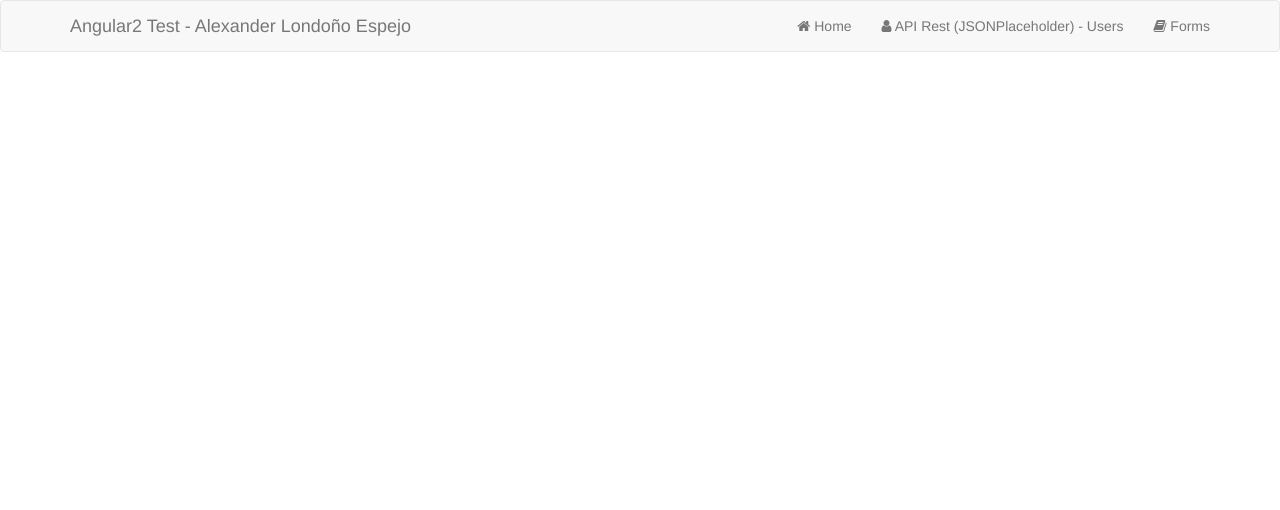
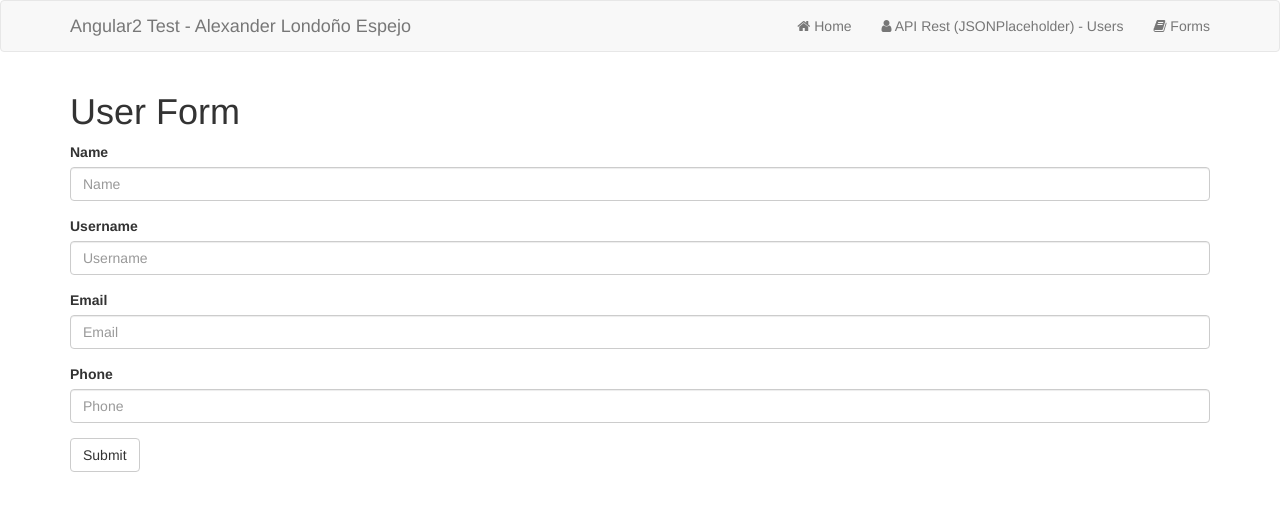
Before and after one commit to alexlondon07/test-API-Rest-Angular2, an Angular app: page /user-form in a window 1280 px wide. Before the commit this address led to /. Shown: the top 510 px of the page. Built offline with nearby package versions, Linux system fonts and the light colour scheme.

Commit message:
Creando formulario de Usuario

```diff
--- a/src/app/app.component.ts
+++ b/src/app/app.component.ts
@@ -11,7 +11,7 @@ import { Component } from '@angular/core';
                 <ul class="nav navbar-nav navbar-right">
                     <li><a href="#"><i class="fa fa-home"></i> Home</a></li>
                     <li><a class="nav-link" routerLink="/user"><i class="fa fa-user"></i> API Rest (JSONPlaceholder) - Users</a></li>
-                    <li><a href="#"><i class="fa fa-book"></i> Forms</a></li>
+                    <li><a class="nav-link" routerLink="/user-form"><i class="fa fa-book"></i> Forms</a></li>
                 </ul>
             </div>
       </nav>
--- a/src/app/app.module.ts
+++ b/src/app/app.module.ts
@@ -26,6 +26,10 @@ import { FormUserComponentComponent } from './form-user-component/form-user-comp
         {
             path: 'user',
             component: ApiUsersComponentComponent
+        },
+        {
+            path: 'user-form',
+            component: FormUserComponentComponent
         }
     ])
   ],
--- a/src/app/form-user-component/form-user-component.component.html
+++ b/src/app/form-user-component/form-user-component.component.html
@@ -1,3 +1,32 @@
-<p>
-  form-user-component works!
-</p>
+
+<div class="container">
+  <h1>User Form</h1>
+  <form (ngSubmit)="onSubmit()">
+    <div class="form-group">
+      <label for="name">Name</label>
+      <input type="text" name="name" id="name" placeholder="" class="form-control" [(ngModel)]="userForm.name"
+      required #name="ngModel" placeholder="Name" autocomplete="false">
+      <span *ngIf="!name.valid && !name.pristine">El name es required.</span>
+    </div>
+
+    <div class="form-group">
+      <label for="username">Username</label>
+      <input type="text" name="username" id="username" placeholder="Email" class="form-control" [(ngModel)]="userForm.username"
+      required #username="ngModel" placeholder="Username" autocomplete="false">
+      <span *ngIf="!username.valid && !username.pristine">El username es required.</span>
+    </div>
+
+    <div class="form-group">
+      <label for="email">Email</label>
+      <input type="text" name="email" id="email" placeholder="Email" class="form-control" [(ngModel)]="userForm.email"
+      required #email="ngModel" placeholder="Email" autocomplete="false">
+    </div>
+
+    <div class="form-group">
+      <label for="phone">Phone</label>
+      <input type="text" name="phone" id="phone" placeholder="Phone" class="form-control" [(ngModel)]="userForm.phone"
+      required #phone="ngModel" placeholder="Phone" autocomplete="false">
+    </div>
+
+    <button type="submit" class="btn btn-default">Submit</button>
+  </form>
--- a/src/app/form-user-component/form-user-component.component.ts
+++ b/src/app/form-user-component/form-user-component.component.ts
@@ -7,9 +7,16 @@ import { Component, OnInit } from '@angular/core';
 })
 export class FormUserComponentComponent implements OnInit {
 
+  //Declaramos nuestras variable
+  private userForm = { name: '', username: '', email: '', phone: ''}
+
   constructor() { }
 
   ngOnInit() {
   }
 
+  onSubmit(value: any) {
+    alert('Test');
+  }
+
 }
```
